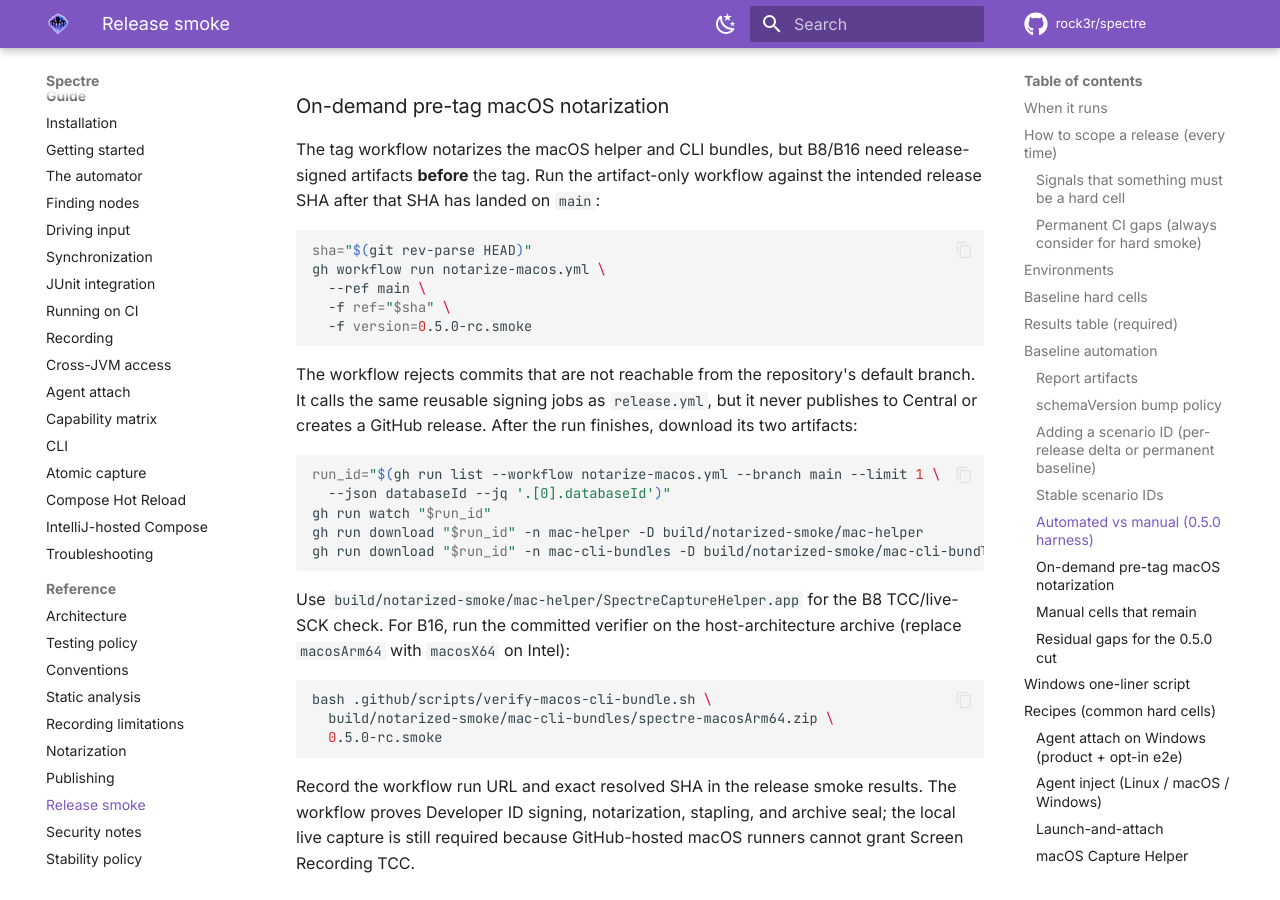
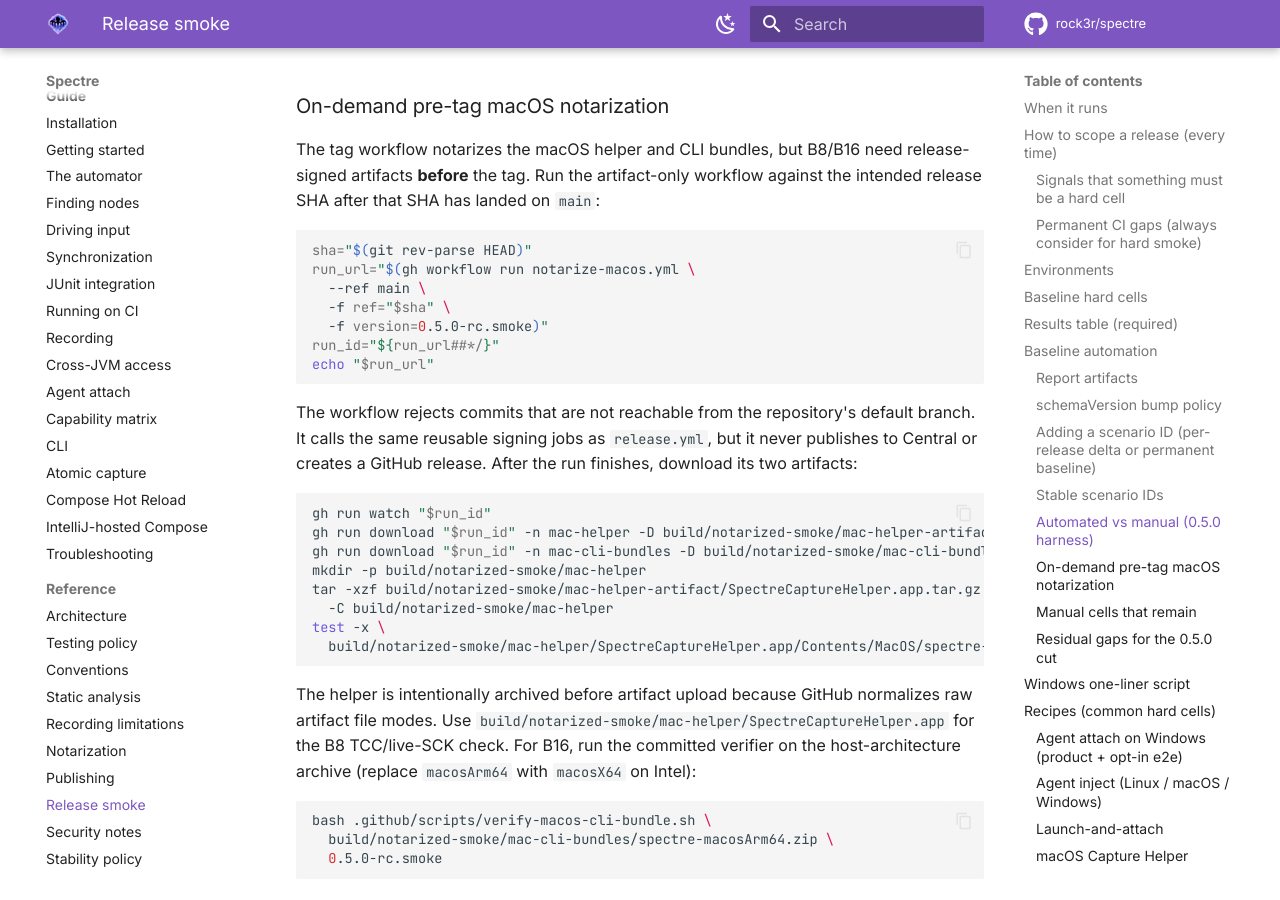
Before and after one commit to rock3r/spectre, an MkDocs documentation site: the page built from docs/RELEASE-SMOKE.md, in a window 1280 px wide and 900 px high, scrolled down 10419 px. Built offline with MkDocs 1.6.1 and Material for MkDocs 9.7.7, drawn with Linux system fonts in a browser that asks for light colours; comment, search, counter and statistics services are not loaded.

Commit message:
fix(ci): preserve notarized helper artifact

````diff
--- a/docs/RELEASE-SMOKE.md
+++ b/docs/RELEASE-SMOKE.md
@@ -307,10 +307,12 @@
 
 ```shell
 sha="$(git rev-parse HEAD)"
-gh workflow run notarize-macos.yml \
+run_url="$(gh workflow run notarize-macos.yml \
   --ref main \
   -f ref="$sha" \
-  -f version=0.5.0-rc.smoke
+  -f version=0.5.0-rc.smoke)"
+run_id="${run_url##*/}"
+echo "$run_url"
 ```
 
 The workflow rejects commits that are not reachable from the repository's default branch. It calls
@@ -318,15 +320,19 @@
 GitHub release. After the run finishes, download its two artifacts:
 
 ```shell
-run_id="$(gh run list --workflow notarize-macos.yml --branch main --limit 1 \
-  --json databaseId --jq '.[0].databaseId')"
 gh run watch "$run_id"
-gh run download "$run_id" -n mac-helper -D build/notarized-smoke/mac-helper
+gh run download "$run_id" -n mac-helper -D build/notarized-smoke/mac-helper-artifact
 gh run download "$run_id" -n mac-cli-bundles -D build/notarized-smoke/mac-cli-bundles
+mkdir -p build/notarized-smoke/mac-helper
+tar -xzf build/notarized-smoke/mac-helper-artifact/SpectreCaptureHelper.app.tar.gz \
+  -C build/notarized-smoke/mac-helper
+test -x \
+  build/notarized-smoke/mac-helper/SpectreCaptureHelper.app/Contents/MacOS/spectre-screencapture
 ```
 
-Use `build/notarized-smoke/mac-helper/SpectreCaptureHelper.app` for the B8 TCC/live-SCK check. For
-B16, run the committed verifier on the host-architecture archive (replace `macosArm64` with
+The helper is intentionally archived before artifact upload because GitHub normalizes raw artifact
+file modes. Use `build/notarized-smoke/mac-helper/SpectreCaptureHelper.app` for the B8 TCC/live-SCK
+check. For B16, run the committed verifier on the host-architecture archive (replace `macosArm64` with
 `macosX64` on Intel):
 
 ```shell
````
Also changed, not shown: 4 other files.
